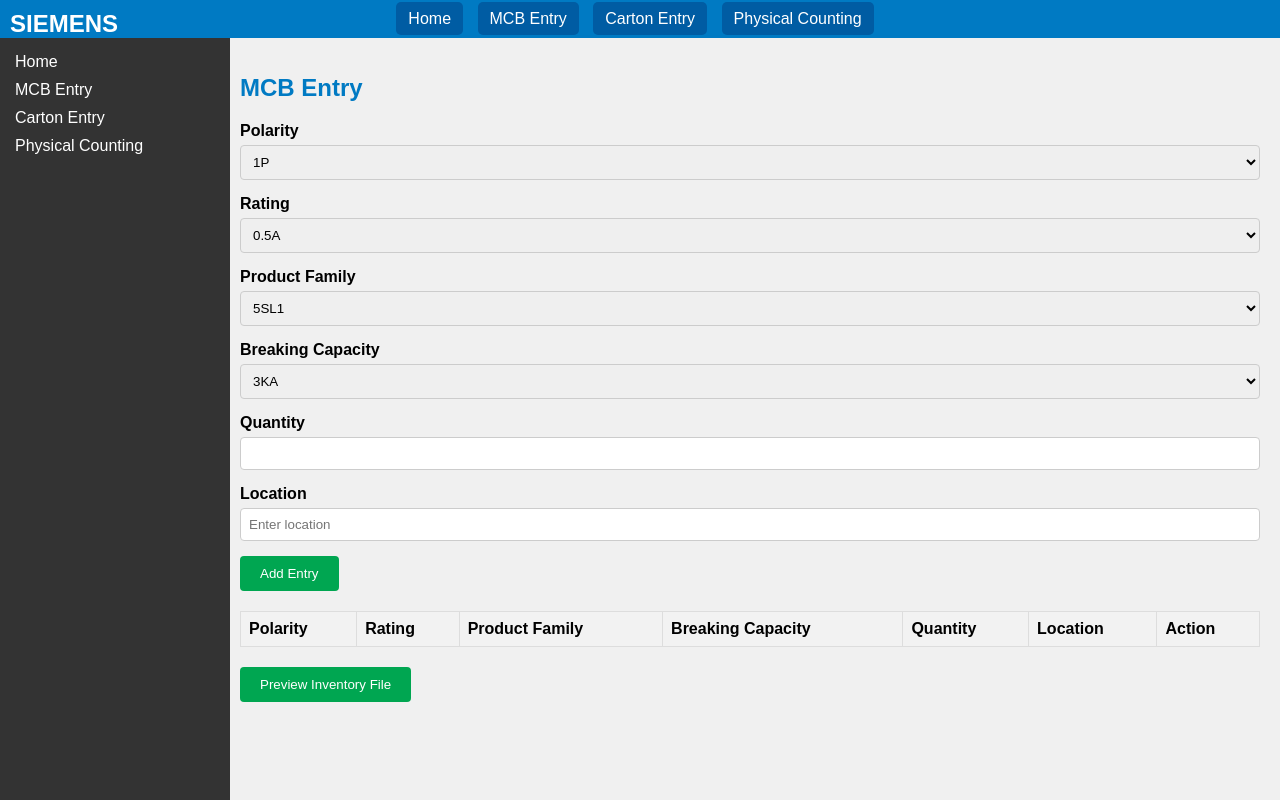
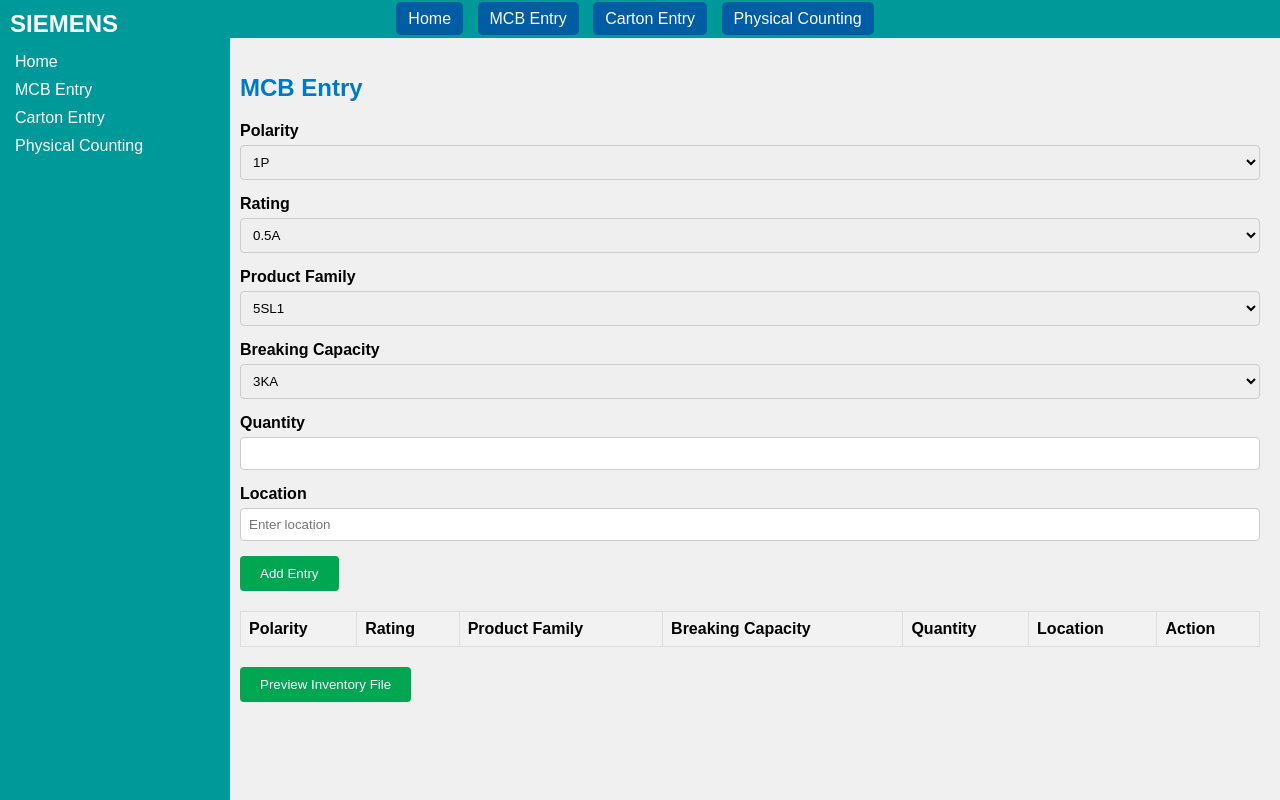
Before and after one commit to krushnaharde123/Inventory-entry, a plain HTML site: page entry.html in a window 1280 px wide. Drawn offline with Linux system fonts and the light colour scheme.

Commit message:
Update styles.css

```diff
--- a/styles.css
+++ b/styles.css
@@ -6,7 +6,7 @@
 }
 
 .header {
-    background-color: #007ac3; /* Siemens blue */
+    background-color: #009999; /* Use specified hex code */
     color: #fff;
     padding: 10px 0;
     text-align: left; /* Align header content to the left */
@@ -19,6 +19,7 @@
     position: absolute; /* Position the logo in the corner */
     top: 10px;
     left: 10px;
+    color: #fff; /* Change logo color to white */
 }
 
 .header nav ul {
@@ -46,7 +47,7 @@
 }
 
 .sidebar {
-    background-color: #333;
+    background-color: #009999; /* Use specified hex code */
     color: #fff;
     height: 100vh;
     padding: 15px;
@@ -155,6 +156,7 @@
     padding: 10px 0;
 }
 
+/* Styles for the tab buttons on the Physical Counting page */
 .tab-button {
     background-color: #ddd;
     border: none;
```
